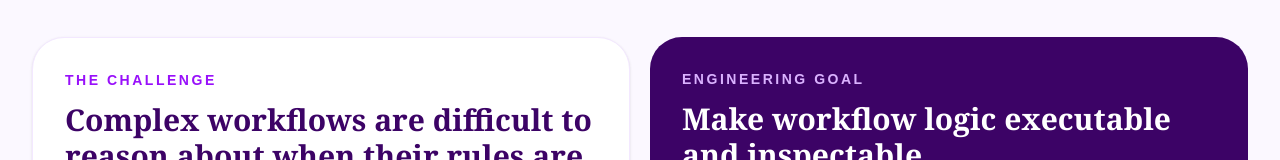
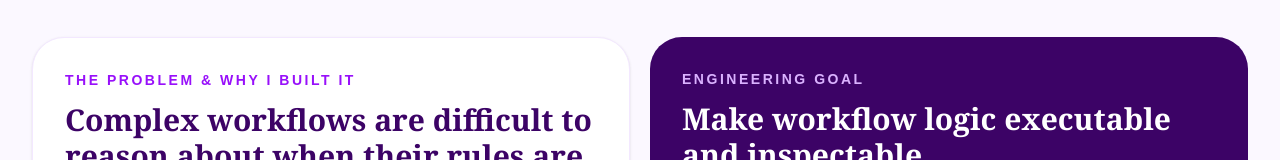
Before and after one commit to Zlawal79/zainab-portfolio, a Next.js app: page /projects/careflow-studio in a window 1280 px wide. Shown: the part 748-908 px from the top of the page. Built offline with nearby package versions, Linux system fonts and the light colour scheme.

Commit message:
Strengthen careflow-studio project-story narrative

```diff
--- a/app/projects/careflow-studio/page.tsx
+++ b/app/projects/careflow-studio/page.tsx
@@ -20,7 +20,7 @@ const tests=["Lexer tokenization","Parser behaviour","Semantic validation","Inte
 export default function Page(){return <main className="min-h-screen bg-[#fbf8ff] text-purple-950">
 <nav className="border-b border-purple-100 bg-white/90"><div className="mx-auto flex max-w-7xl items-center justify-between px-6 py-5 md:px-8"><Link href="/" className="font-serif text-2xl font-bold">Zainab<span className="text-purple-600">.</span></Link><Link href="/#projects" className="rounded-full bg-purple-700 px-5 py-2 font-semibold text-white">All Projects</Link></div></nav>
 <section className="mx-auto max-w-7xl px-6 py-20 md:px-8"><p className="inline-flex rounded-full border border-purple-200 bg-white px-4 py-2 text-sm font-bold text-purple-700">Software Engineering + Simulation</p><h1 className="mt-6 font-serif text-5xl font-bold md:text-7xl">CareFlow Studio<span className="block text-purple-600">A workflow language and simulation environment</span></h1><p className="mt-6 max-w-4xl text-lg leading-8 text-purple-950/70">A software-engineering project for representing and simulating healthcare workflows through a custom domain-specific language. Instead of treating the project as only a dashboard, I built the language-processing and runtime layers behind it: lexer, parser, validation, interpreter, synthetic scenarios, and observable simulation views.</p><div className="mt-8 flex flex-wrap gap-3"><a href="https://github.com/Zlawal79/careflow-studio" target="_blank" className="rounded-full bg-purple-700 px-6 py-3 font-bold text-white">View GitHub</a><Link href="/" className="rounded-full border border-purple-200 bg-white px-6 py-3 font-bold text-purple-800">Portfolio</Link></div></section>
-<section className="mx-auto grid max-w-7xl gap-5 px-6 py-8 md:grid-cols-2 md:px-8"><div className="rounded-[2rem] border border-purple-100 bg-white p-8 shadow-sm"><p className="text-sm font-bold uppercase tracking-[.18em] text-purple-600">The Challenge</p><h2 className="mt-3 font-serif text-3xl font-bold">Complex workflows are difficult to reason about when their rules are scattered.</h2><p className="mt-5 leading-8 text-purple-950/70">Timing, escalation, safety conditions, dependencies, and operational decisions are often described informally. CareFlow Studio explores whether those rules can be represented in a structured language and then validated, executed, and visualized consistently.</p></div><div className="rounded-[2rem] bg-purple-950 p-8 text-white"><p className="text-sm font-bold uppercase tracking-[.18em] text-purple-300">Engineering Goal</p><h2 className="mt-3 font-serif text-3xl font-bold">Make workflow logic executable and inspectable.</h2><p className="mt-5 leading-8 text-purple-100">The project separates language definition, parsing, validation, execution, and visualization so each layer can be reasoned about and tested independently.</p></div></section>
+<section className="mx-auto grid max-w-7xl gap-5 px-6 py-8 md:grid-cols-2 md:px-8"><div className="rounded-[2rem] border border-purple-100 bg-white p-8 shadow-sm"><p className="text-sm font-bold uppercase tracking-[.18em] text-purple-600">The Problem & Why I Built It</p><h2 className="mt-3 font-serif text-3xl font-bold">Complex workflows are difficult to reason about when their rules are scattered.</h2><p className="mt-5 leading-8 text-purple-950/70">Timing, escalation, safety conditions, dependencies, and operational decisions can become difficult to reason about when they are scattered through application logic or described only informally. I wanted to explore a more software-engineering-focused solution: represent the workflow itself as a structured language that can be validated, executed, tested, and visualized.</p></div><div className="rounded-[2rem] bg-purple-950 p-8 text-white"><p className="text-sm font-bold uppercase tracking-[.18em] text-purple-300">Engineering Goal</p><h2 className="mt-3 font-serif text-3xl font-bold">Make workflow logic executable and inspectable.</h2><p className="mt-5 leading-8 text-purple-100">The project separates language definition, parsing, validation, execution, and visualization so each layer can be reasoned about and tested independently.</p></div></section>
 <section className="mx-auto max-w-7xl px-6 py-16 md:px-8"><p className="text-center text-sm font-bold uppercase tracking-[.18em] text-purple-600">System Architecture</p><h2 className="mt-3 text-center font-serif text-4xl font-bold">From workflow text to simulation</h2><div className="mt-10 grid gap-4 md:grid-cols-5">{architecture.map(([n,d])=><div key={n} className="rounded-3xl border border-purple-100 bg-white p-6 shadow-sm"><h3 className="font-bold text-purple-800">{n}</h3><p className="mt-3 text-sm leading-6 text-purple-950/65">{d}</p></div>)}</div></section>
 <section className="mx-auto max-w-7xl px-6 py-16 md:px-8"><h2 className="text-center font-serif text-4xl font-bold">What I built</h2><div className="mt-10 grid gap-5 md:grid-cols-2">{features.map(([n,d])=><div key={n} className="rounded-3xl border border-purple-100 bg-white p-7 shadow-sm"><h3 className="text-xl font-bold text-purple-800">{n}</h3><p className="mt-3 leading-7 text-purple-950/65">{d}</p></div>)}</div></section>
 <section className="mx-auto max-w-7xl px-6 py-16 md:px-8"><div className="rounded-[2rem] bg-purple-950 p-8 text-white"><h2 className="font-serif text-4xl font-bold">Technologies & implementation</h2><div className="mt-8 grid gap-4 md:grid-cols-2">{tools.map(([n,d])=><div key={n} className="rounded-2xl bg-white/10 p-5"><h3 className="text-xl font-bold">{n}</h3><p className="mt-2 leading-7 text-purple-100">{d}</p></div>)}</div></div></section>
```
